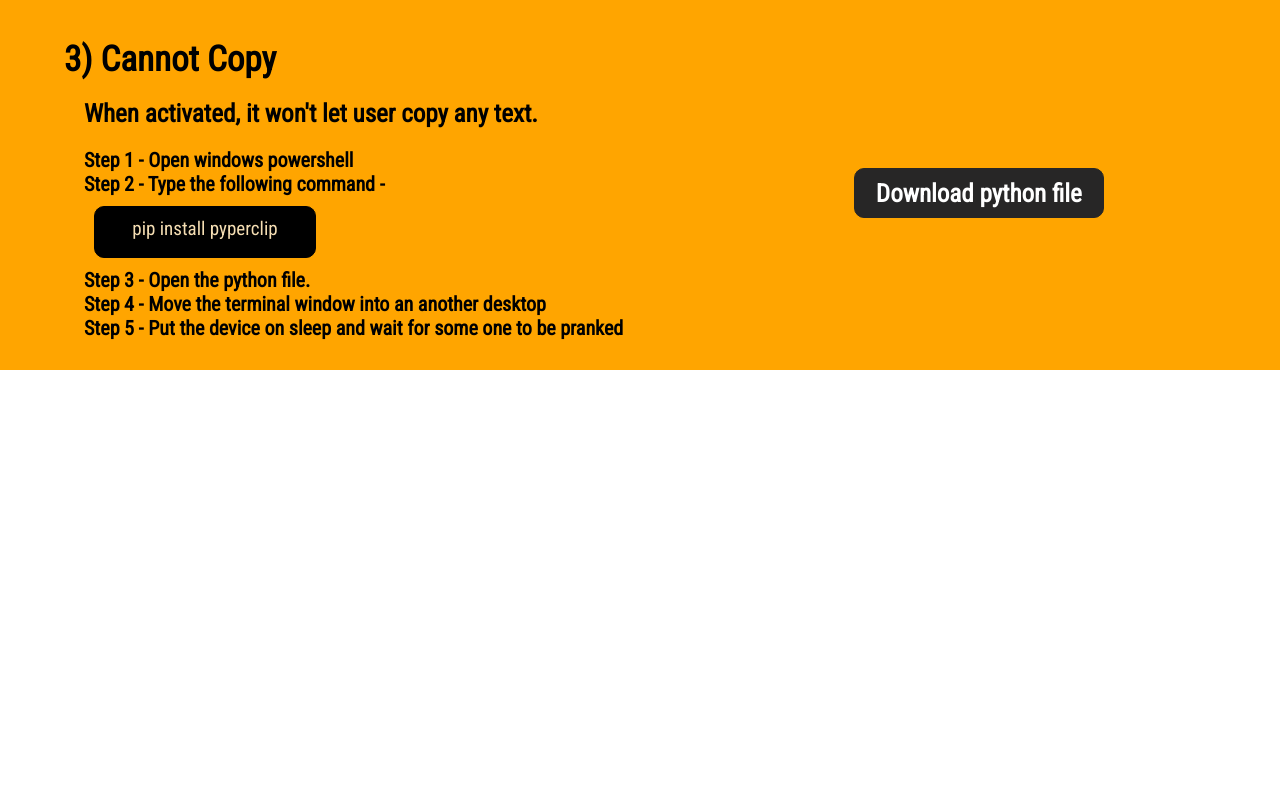
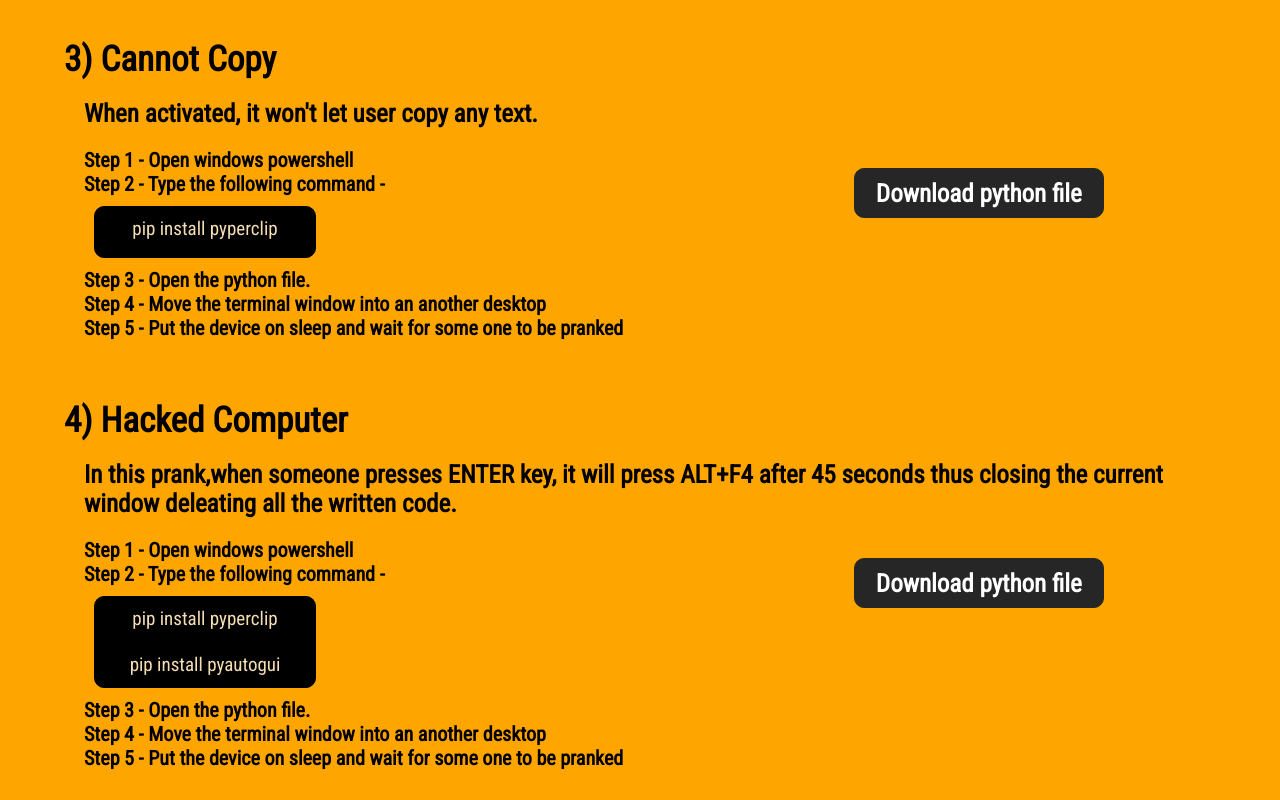
Before and after one commit to pranksterinnsut/pranks, a plain HTML site: page index.html in a window 1280 px wide. Shown: the part 829-1629 px from the top of the page. Before the commit the page ends 1199 px from the top, so only its background shows below. Drawn offline with Linux system fonts and the light colour scheme.

Commit message:
Updated index.html

```diff
--- a/index.html
+++ b/index.html
@@ -71,6 +71,26 @@
             </div>
         </div>
 
+        <div class="elements">
+            <div class="heading">4) Hacked Computer</div></br>
+            <div class="function">
+                In this prank,when someone presses ENTER key, it will press ALT+F4 after 45 seconds thus closing the current window deleating all the written code.
+            </div>
+            <div class = "container">
+            <div class="instructions"><p>
+                Step 1 - Open windows powershell </br>
+                Step 2 - Type the following command -</br>
+                <div style = "width:200px;height:70px;background-color: black;font-family: 'Roboto Condensed', sans-serif;font-size: 19px;padding:10px;color: wheat;border: 1px solid black; border-radius: 10px;text-align: center;margin:10px;font-weight: 100;">pip install pyperclip</br></br>pip install pyautogui</div>
+                Step 3 - Open the python file.</br>
+                Step 4 - Move the terminal window into an another desktop</br>
+                Step 5 - Put the device on sleep and wait for some one to be pranked
+            </p></div>
+            <a class = "anchor" href="files/cannot_copy.py" download>
+                <button class = "btn">Download python file</button>
+              </a>
+            </div>
+        </div>
+
     </div>
 </body>
 </html>
```
